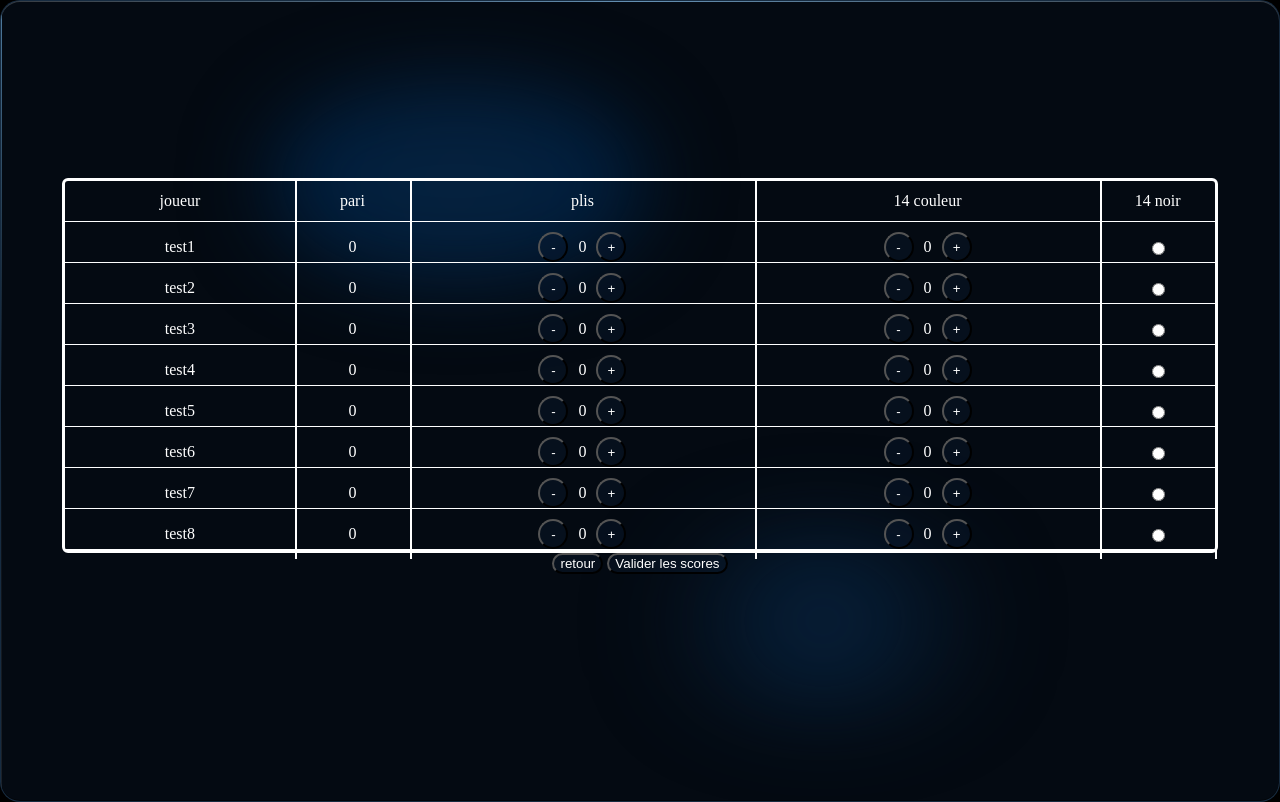
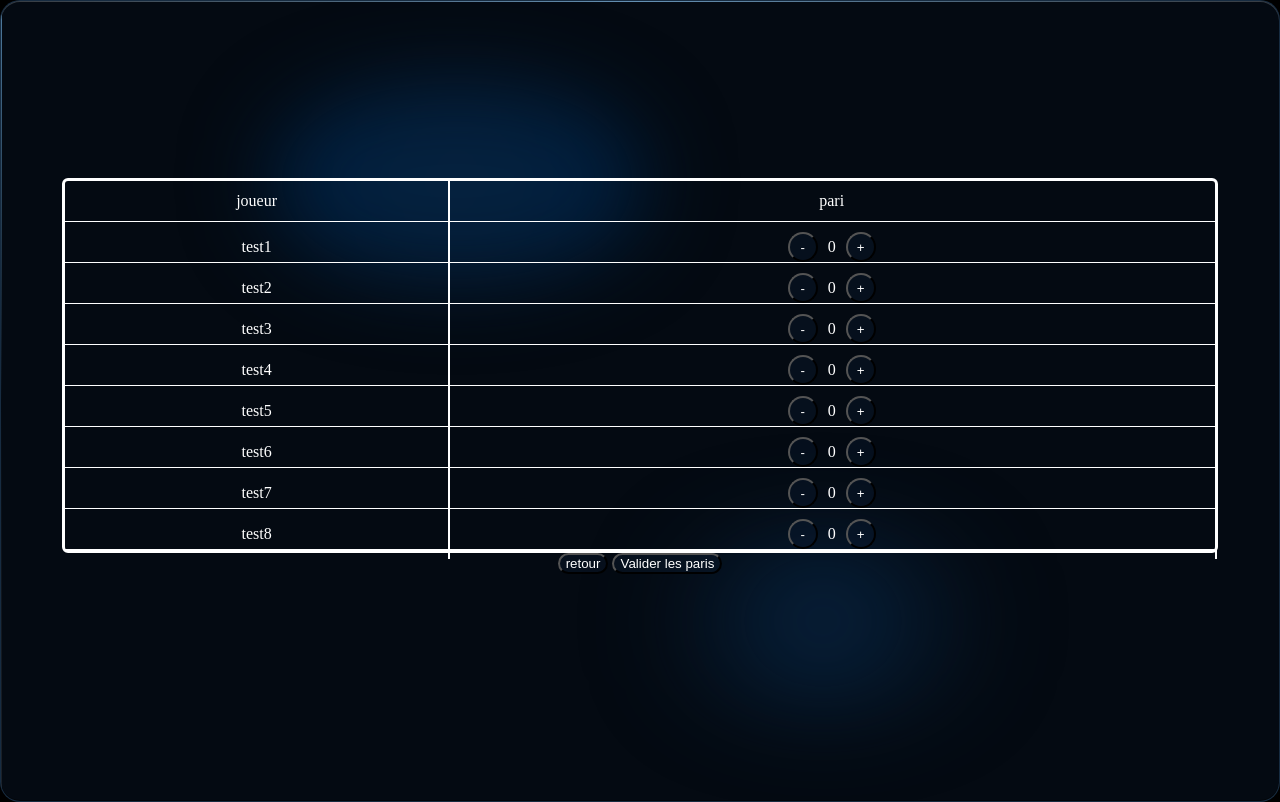
Before and after one commit to Florian-Mas/jeu-de-societe, a plain HTML site: page skull_king.html in a window 1280 px wide. Drawn offline with Linux system fonts and the light colour scheme.

Commit message:
feat : adding the bet system working

```diff
--- a/skull_king.css
+++ b/skull_king.css
@@ -234,7 +234,7 @@ button{
     align-content: center;
     text-align: center;
 
-    /* display: none; */
+    display: none;
 }
 
 #tableau_de_jeu{
@@ -279,8 +279,55 @@ button{
     height: 30px;
 }
 
-#affichage_du_round{
+.affichage_du_round{
     font-size: 3rem;
     padding-bottom: 50px;
     margin-top: -100px;
 }
+
+#tableau_de_pari_global{
+    width: 100%;
+    height: 100%;
+
+    position: absolute;
+    align-content: center;
+    text-align: center;
+
+    /* display: none; */
+}
+
+#tableau_de_pari{
+
+    width: 90%;
+    display: flex;
+    flex-direction: column;
+
+    margin: 0 auto;
+
+    border: 3px solid rgb(255, 255, 255);
+    border-radius: 6px;
+
+}
+
+.ligne_tableau_de_pari{
+    display: grid;
+    grid-template-columns: 1fr 2fr;
+    align-items: center;
+
+    border-bottom: 1px solid rgb(255, 255, 255);
+    height: 5vh;
+
+}
+
+.slot_tableau_de_pari{
+    height: 100%;
+    width: 100%;
+
+    display: flex;
+    flex-direction: row;
+
+    border-right:2px solid rgb(255, 255, 255);
+
+    justify-content: center;
+    align-items: center;
+}
--- a/skull_king.html
+++ b/skull_king.html
@@ -137,7 +137,7 @@
             <button id="prochain_tour">prochain tour</button>
         </div>
         <div id="tableau_de_jeu_global">
-            <div id="affichage_du_round"></div>
+            <div class="affichage_du_round"></div>
             <div id="tableau_de_jeu">
                 <div class="ligne_tableau_de_jeu">
                     <div class="slot_tableau_de_jeu">joueur</div>
@@ -171,6 +171,17 @@
 
 
         </div>
+        <div id="tableau_de_pari_global">
+            <div class="affichage_du_round"></div>
+            <div id="tableau_de_pari">
+                <div class="ligne_tableau_de_pari">
+                    <div class="slot_tableau_de_jeu">joueur</div>
+                    <div class="slot_tableau_de_jeu">pari</div>
+                </div>
+            </div>
+            <button id="retour_tableau">retour</button>
+            <button id="valider_pari">Valider les paris</button>
+        </div>
     </div>
 </body>
 </html>
--- a/skull_king.js
+++ b/skull_king.js
@@ -205,8 +205,14 @@ function restart_radio(){
 }
 
 //cela met en place le tableau avec les point à attribuer
-const affichage_du_round = document.getElementById("affichage_du_round")
-function mise_en_place_tableau_de_jeu(array){
+const affichage_du_round = document.querySelectorAll(".affichage_du_round")
+function update_affichage_du_round(){
+    affichage_du_round.forEach((round)=>{
+        round.innerHTML = `Round ${current_round}`
+    })
+}
+
+function mise_en_place_tableau_de_jeu(dic){
     const enteteTableau = document.getElementById("tableau_de_jeu")
 
     for (const [index,element] of Array.from(enteteTableau.children).entries()) {
@@ -216,6 +222,7 @@ function mise_en_place_tableau_de_jeu(array){
         element.remove()
     }
 
+    let count = 0
     joueurs_nom.forEach(element => {
         const div_ligne =  document.createElement("div")
         div_ligne.classList.add("ligne_tableau_de_jeu")
@@ -229,7 +236,12 @@ function mise_en_place_tableau_de_jeu(array){
         const div_pari = document.createElement("div")
         div_pari.classList.add("slot_tableau_de_jeu")
         div_pari.classList.add("tableau_de_jeu_nombre_de_pari")
-        div_pari.innerHTML = 0
+        try{
+            div_pari.innerHTML = dic["pari"][count].innerHTML
+        }
+        catch{
+            div_pari.innerHTML = 0
+        }
 
         //pour les plis
         const div_plis = document.createElement("div")
@@ -237,7 +249,12 @@ function mise_en_place_tableau_de_jeu(array){
 
         const div_plis_nombre = document.createElement("div")
         div_plis_nombre.classList.add("tableau_de_jeu_nombre_de_plis")
-        div_plis_nombre.innerHTML = 0
+        try{
+            div_plis_nombre.innerHTML = dic["plis"][count].innerHTML
+        }
+        catch{
+            div_plis_nombre.innerHTML = 0
+        }
         const button_plis_moins = document.createElement("button")
         button_plis_moins.classList.add("bouton_plus_moins")
         button_plis_moins.innerHTML = "-"
@@ -258,7 +275,12 @@ function mise_en_place_tableau_de_jeu(array){
 
         const div_couleur14_nombre = document.createElement("div")
         div_couleur14_nombre.classList.add("tableau_de_jeu_nombre_de_couleur14")
-        div_couleur14_nombre.innerHTML = 0
+        try{
+            div_couleur14_nombre.innerHTML = dic["couleur14"][count].innerHTML
+        }
+        catch{
+            div_couleur14_nombre.innerHTML = 0
+        }
         const button_couleur14_moins = document.createElement("button")
         button_couleur14_moins.classList.add("bouton_plus_moins")
         button_couleur14_moins.innerHTML = "-"
@@ -292,6 +314,8 @@ function mise_en_place_tableau_de_jeu(array){
         div_ligne.append(div_couleur14)
         div_ligne.append(div_noir14)
         enteteTableau.append(div_ligne)
+
+        count ++
 
     });
     restart_radio()
@@ -393,15 +417,23 @@ function update_score_all_joueurs(round,valeur){
     console.log(score_all_joueurs)
 }
 
-//switch entre la vue tableau et vu de jeu
+//switch entre la vue tableau, vue de jeu, vue pari
 function afficher_tableau(){
     document.getElementById("tableau_de_jeu_global").style.display = "none"
+    document.getElementById("tableau_de_pari_global").style.display = "none"
     document.getElementById("tableau_score_global").style.display = "initial"
 }
 function afficher_jeu(){
     document.getElementById("tableau_de_jeu_global").style.display = "initial"
     document.getElementById("tableau_score_global").style.display = "none"
-    affichage_du_round.innerHTML = `Round ${current_round}`
+    document.getElementById("tableau_de_pari_global").style.display = "none"
+    update_affichage_du_round()
+}
+function afficher_pari(){
+    document.getElementById("tableau_de_jeu_global").style.display = "none"
+    document.getElementById("tableau_score_global").style.display = "none"
+    document.getElementById("tableau_de_pari_global").style.display = "initial"
+    update_affichage_du_round()
 }
 
 // pour valider les points
@@ -428,6 +460,71 @@ const prochainTour = document.getElementById("prochain_tour")
 prochainTour.addEventListener("click",()=>{
     round_started +=1
     current_round = round_started
+    afficher_pari()
+    mise_en_place_tableau_de_jeu({})
+    mise_en_place_tableau_de_pari({})
+})
+
+//tableau des paris
+function mise_en_place_tableau_de_pari(dic){
+    const enteteTableau = document.getElementById("tableau_de_pari")
+
+    for (const [index,element] of Array.from(enteteTableau.children).entries()) {
+        if (index === 0) {
+            continue; // Passe à l'élément suivant si c'est le premier
+        }
+        element.remove()
+    }
+
+    joueurs_nom.forEach(element => {
+        const div_ligne =  document.createElement("div")
+        div_ligne.classList.add("ligne_tableau_de_pari")
+
+        //nom
+        const div_nom = document.createElement("div")
+        div_nom.classList.add("slot_tableau_de_pari")
+        div_nom.innerHTML = element
+
+        //pari fait
+        const div_pari = document.createElement("div")
+        div_pari.classList.add("slot_tableau_de_pari")
+
+        const div_pari_nombre = document.createElement("div")
+        div_pari_nombre.classList.add("tableau_de_pari_nombre_de_pari")
+        div_pari_nombre.innerHTML = 0
+        const button_pari_moins = document.createElement("button")
+        button_pari_moins.classList.add("bouton_plus_moins")
+        button_pari_moins.innerHTML = "-"
+        const button_pari_plus = document.createElement("button")
+        button_pari_plus.classList.add("bouton_plus_moins")
+        button_pari_plus.innerHTML = "+"
+
+        div_pari.append(button_pari_moins)
+        div_pari.append(div_pari_nombre)
+        div_pari.append(button_pari_plus)
+
+        button_pari_plus.addEventListener("click",adding_plus_one_on_click)
+        button_pari_moins.addEventListener("click",remove_minus_one_on_click)
+
+
+        //pour construire la ligne
+        div_ligne.append(div_nom)
+        div_ligne.append(div_pari)
+
+        enteteTableau.append(div_ligne)
+
+    });
+    restart_radio()
+}
+
+mise_en_place_tableau_de_pari({})
+
+//pour valider les paris
+
+const paris_validation = document.getElementById("valider_pari")
+paris_validation.addEventListener("click",()=>{
+    const all_pari = document.querySelectorAll(".tableau_de_pari_nombre_de_pari")
+    console.log(all_pari)
+    mise_en_place_tableau_de_jeu({"pari":all_pari})
     afficher_jeu()
-    mise_en_place_tableau_de_jeu([])
 })
```
